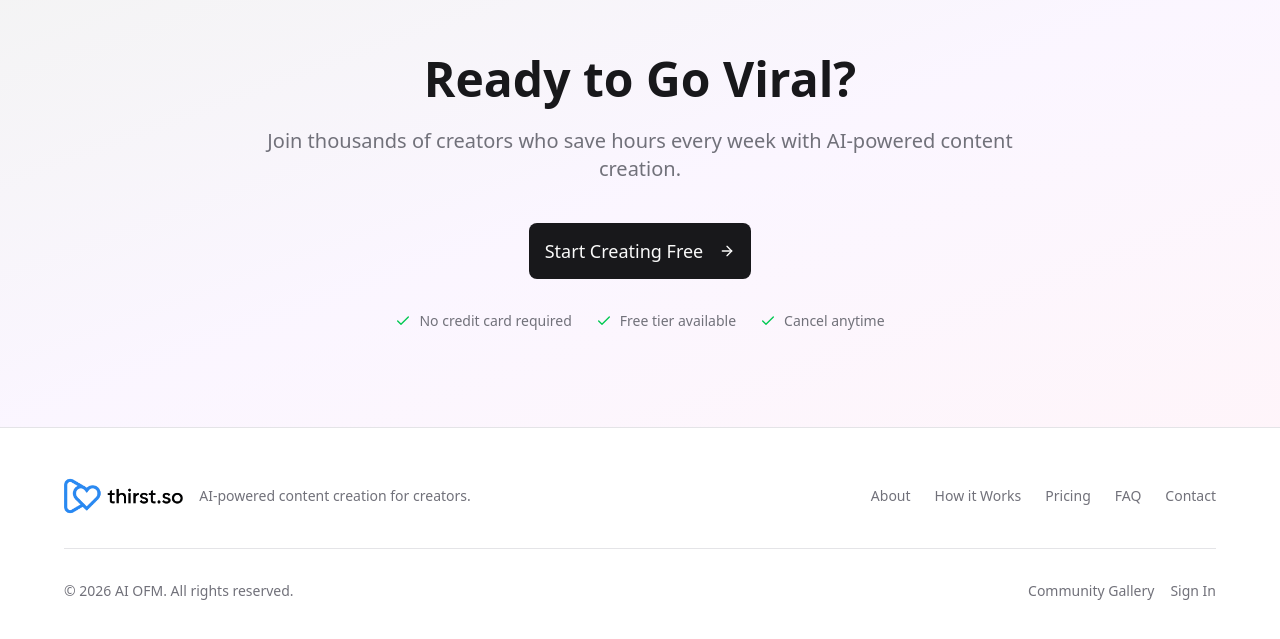
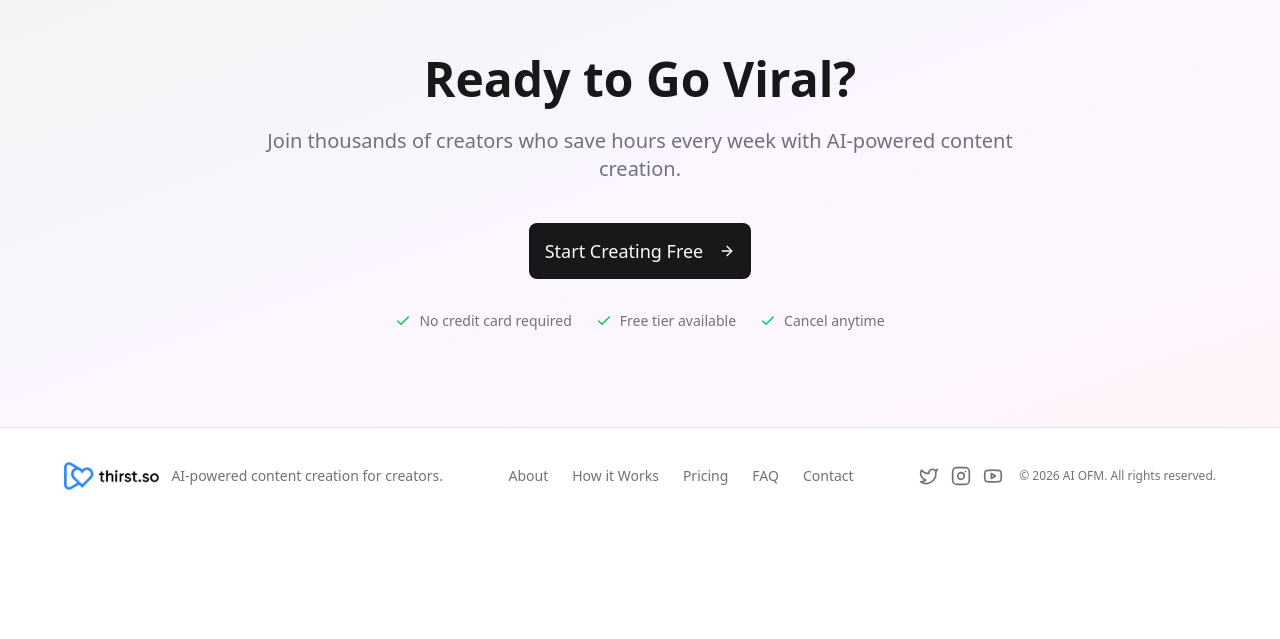
Before and after one commit to killadoggadude/whaley-so, a Next.js app: page / in a window 1280 px wide. Shown: the part 3968-4607 px from the top of the page. After the commit the page ends 4492 px from the top, so only its background shows below. Built offline with nearby package versions, Linux system fonts and the light colour scheme.

Commit message:
Create reusable Footer component and add to all pages
- Create src/components/layout/footer.tsx with two variants: public and dashboard
- Add Footer to dashboard layout (all dashboard pages)
- Replace inline footers on public pages with reusable component

```diff
--- a/src/app/about/page.tsx
+++ b/src/app/about/page.tsx
@@ -1,5 +1,6 @@
 import Link from "next/link";
 import { Button } from "@/components/ui/button";
+import { Footer } from "@/components/layout/footer";
 import { ArrowRight, Sparkles, Zap, Users, Globe } from "lucide-react";
 
 export const metadata = {
@@ -122,22 +123,7 @@ export default function AboutPage() {
         </div>
       </section>
 
-      {/* Footer */}
-      <footer className="border-t py-12 px-4">
-        <div className="max-w-6xl mx-auto flex flex-col md:flex-row items-center justify-between gap-4">
-          <div className="flex items-center gap-3">
-            <img src="/thirst-so-logo.png" alt="thirst.so" className="h-8 w-auto" />
-          </div>
-          <div className="flex items-center gap-6 text-sm text-muted-foreground">
-            <Link href="/pricing" className="hover:text-foreground">Pricing</Link>
-            <Link href="/faq" className="hover:text-foreground">FAQ</Link>
-            <Link href="/contact" className="hover:text-foreground">Contact</Link>
-          </div>
-          <div className="text-sm text-muted-foreground">
-            © 2026 AI OFM. All rights reserved.
-          </div>
-        </div>
-      </footer>
+      <Footer variant="public" />
     </div>
   );
 }
--- a/src/app/contact/page.tsx
+++ b/src/app/contact/page.tsx
@@ -3,6 +3,7 @@ import { Button } from "@/components/ui/button";
 import { Input } from "@/components/ui/input";
 import { Textarea } from "@/components/ui/textarea";
 import { Card, CardContent, CardHeader, CardTitle } from "@/components/ui/card";
+import { Footer } from "@/components/layout/footer";
 import { ArrowRight, Mail, MessageCircle, Twitter, Instagram, Youtube } from "lucide-react";
 
 export const metadata = {
@@ -182,23 +183,7 @@ export default function ContactPage() {
         </div>
       </section>
 
-      {/* Footer */}
-      <footer className="border-t py-12 px-4">
-        <div className="max-w-6xl mx-auto flex flex-col md:flex-row items-center justify-between gap-4">
-          <div className="flex items-center gap-3">
-            <img src="/thirst-so-logo.png" alt="thirst.so" className="h-8 w-auto" />
-          </div>
-          <div className="flex items-center gap-6 text-sm text-muted-foreground">
-            <Link href="/about" className="hover:text-foreground">About</Link>
-            <Link href="/how-it-works" className="hover:text-foreground">How it Works</Link>
-            <Link href="/pricing" className="hover:text-foreground">Pricing</Link>
-            <Link href="/faq" className="hover:text-foreground">FAQ</Link>
-          </div>
-          <div className="text-sm text-muted-foreground">
-            © 2026 AI OFM. All rights reserved.
-          </div>
-        </div>
-      </footer>
+      <Footer variant="public" />
     </div>
   );
 }
--- a/src/app/dashboard/layout.tsx
+++ b/src/app/dashboard/layout.tsx
@@ -6,6 +6,7 @@ import { usePathname } from "next/navigation";
 import { createClient } from "@/lib/supabase/client";
 import { Button } from "@/components/ui/button";
 import { UserMenu } from "@/components/layout/user-menu";
+import { Footer } from "@/components/layout/footer";
 import {
   LayoutDashboard,
   FolderOpen,
@@ -206,6 +207,9 @@ export default function DashboardLayout({
           {children}
         </div>
       </main>
+
+      {/* Footer */}
+      <Footer variant="dashboard" />
     </div>
   );
 }
--- a/src/app/faq/page.tsx
+++ b/src/app/faq/page.tsx
@@ -1,5 +1,6 @@
 import Link from "next/link";
 import { Button } from "@/components/ui/button";
+import { Footer } from "@/components/layout/footer";
 import { ArrowRight, ChevronDown } from "lucide-react";
 import { cn } from "@/lib/utils";
 
@@ -163,23 +164,7 @@ export default function FAQPage() {
         </div>
       </section>
 
-      {/* Footer */}
-      <footer className="border-t py-12 px-4">
-        <div className="max-w-6xl mx-auto flex flex-col md:flex-row items-center justify-between gap-4">
-          <div className="flex items-center gap-3">
-            <img src="/thirst-so-logo.png" alt="thirst.so" className="h-8 w-auto" />
-          </div>
-          <div className="flex items-center gap-6 text-sm text-muted-foreground">
-            <Link href="/about" className="hover:text-foreground">About</Link>
-            <Link href="/how-it-works" className="hover:text-foreground">How it Works</Link>
-            <Link href="/pricing" className="hover:text-foreground">Pricing</Link>
-            <Link href="/contact" className="hover:text-foreground">Contact</Link>
-          </div>
-          <div className="text-sm text-muted-foreground">
-            © 2026 AI OFM. All rights reserved.
-          </div>
-        </div>
-      </footer>
+      <Footer variant="public" />
     </div>
   );
 }
--- a/src/app/how-it-works/page.tsx
+++ b/src/app/how-it-works/page.tsx
@@ -1,5 +1,6 @@
 import Link from "next/link";
 import { Button } from "@/components/ui/button";
+import { Footer } from "@/components/layout/footer";
 import { ArrowRight, Upload, FileText, Sparkles, Play, Share } from "lucide-react";
 
 export const metadata = {
@@ -154,22 +155,7 @@ export default function HowItWorksPage() {
         </div>
       </section>
 
-      {/* Footer */}
-      <footer className="border-t py-12 px-4">
-        <div className="max-w-6xl mx-auto flex flex-col md:flex-row items-center justify-between gap-4">
-          <div className="flex items-center gap-3">
-            <img src="/thirst-so-logo.png" alt="thirst.so" className="h-8 w-auto" />
-          </div>
-          <div className="flex items-center gap-6 text-sm text-muted-foreground">
-            <Link href="/pricing" className="hover:text-foreground">Pricing</Link>
-            <Link href="/faq" className="hover:text-foreground">FAQ</Link>
-            <Link href="/contact" className="hover:text-foreground">Contact</Link>
-          </div>
-          <div className="text-sm text-muted-foreground">
-            © 2026 AI OFM. All rights reserved.
-          </div>
-        </div>
-      </footer>
+      <Footer variant="public" />
     </div>
   );
 }
--- a/src/app/page.tsx
+++ b/src/app/page.tsx
@@ -1,5 +1,6 @@
 import Link from "next/link";
 import { Button } from "@/components/ui/button";
+import { Footer } from "@/components/layout/footer";
 import {
   Video,
   Music,
@@ -332,48 +333,7 @@ export default function HomePage() {
         </div>
       </section>
 
-      <footer className="border-t border-border py-12 px-4">
-        <div className="max-w-6xl mx-auto">
-          <div className="flex flex-col md:flex-row items-center justify-between gap-6">
-            <div className="flex items-center gap-4">
-              <img src="/thirst-so-logo.png" alt="thirst.so" className="h-10 w-auto" />
-              <span className="text-sm text-muted-foreground">
-                AI-powered content creation for creators.
-              </span>
-            </div>
-
-            <div className="flex items-center gap-6 text-sm text-muted-foreground">
-              <Link href="/about" className="hover:text-foreground transition-colors">
-                About
-              </Link>
-              <Link href="/how-it-works" className="hover:text-foreground transition-colors">
-                How it Works
-              </Link>
-              <Link href="/pricing" className="hover:text-foreground transition-colors">
-                Pricing
-              </Link>
-              <Link href="/faq" className="hover:text-foreground transition-colors">
-                FAQ
-              </Link>
-              <Link href="/contact" className="hover:text-foreground transition-colors">
-                Contact
-              </Link>
-            </div>
-          </div>
-
-          <div className="mt-8 pt-8 border-t border-border flex flex-col md:flex-row items-center justify-between gap-4 text-sm text-muted-foreground">
-            <div>© {new Date().getFullYear()} AI OFM. All rights reserved.</div>
-            <div className="flex items-center gap-4">
-              <Link href="/gallery" className="hover:text-foreground transition-colors">
-                Community Gallery
-              </Link>
-              <Link href="/login" className="hover:text-foreground transition-colors">
-                Sign In
-              </Link>
-            </div>
-          </div>
-        </div>
-      </footer>
+      <Footer variant="public" />
     </div>
   );
 }
--- a/src/app/pricing/page.tsx
+++ b/src/app/pricing/page.tsx
@@ -1,5 +1,6 @@
 import Link from "next/link";
 import { Button } from "@/components/ui/button";
+import { Footer } from "@/components/layout/footer";
 import { Card, CardContent, CardDescription, CardFooter, CardHeader, CardTitle } from "@/components/ui/card";
 import { Check, ArrowRight } from "lucide-react";
 import { cn } from "@/lib/utils";
@@ -225,23 +226,7 @@ export default function PricingPage() {
         </div>
       </section>
 
-      {/* Footer */}
-      <footer className="border-t py-12 px-4">
-        <div className="max-w-6xl mx-auto flex flex-col md:flex-row items-center justify-between gap-4">
-          <div className="flex items-center gap-3">
-            <img src="/thirst-so-logo.png" alt="thirst.so" className="h-8 w-auto" />
-          </div>
-          <div className="flex items-center gap-6 text-sm text-muted-foreground">
-            <Link href="/about" className="hover:text-foreground">About</Link>
-            <Link href="/how-it-works" className="hover:text-foreground">How it Works</Link>
-            <Link href="/faq" className="hover:text-foreground">FAQ</Link>
-            <Link href="/contact" className="hover:text-foreground">Contact</Link>
-          </div>
-          <div className="text-sm text-muted-foreground">
-            © 2026 AI OFM. All rights reserved.
-          </div>
-        </div>
-      </footer>
+      <Footer variant="public" />
     </div>
   );
 }
--- /dev/null
+++ b/src/components/layout/footer.tsx
@@ -0,0 +1,73 @@
+import Link from "next/link";
+import { Twitter, Instagram, Youtube } from "lucide-react";
+
+interface FooterProps {
+  variant?: "public" | "dashboard";
+}
+
+export function Footer({ variant = "public" }: FooterProps) {
+  const isPublic = variant === "public";
+
+  return (
+    <footer className="border-t border-border py-8 px-4">
+      <div className="max-w-6xl mx-auto">
+        <div className="flex flex-col md:flex-row items-center justify-between gap-4">
+          <div className="flex items-center gap-3">
+            <img
+              src="/thirst-so-logo.png"
+              alt="thirst.so"
+              className={isPublic ? "h-8 w-auto" : "h-6 w-auto"}
+            />
+            {isPublic && (
+              <span className="text-sm text-muted-foreground">
+                AI-powered content creation for creators.
+              </span>
+            )}
+          </div>
+
+          {isPublic && (
+            <div className="flex items-center gap-6 text-sm text-muted-foreground">
+              <Link href="/about" className="hover:text-foreground transition-colors">
+                About
+              </Link>
+              <Link href="/how-it-works" className="hover:text-foreground transition-colors">
+                How it Works
+              </Link>
+              <Link href="/pricing" className="hover:text-foreground transition-colors">
+                Pricing
+              </Link>
+              <Link href="/faq" className="hover:text-foreground transition-colors">
+                FAQ
+              </Link>
+              <Link href="/contact" className="hover:text-foreground transition-colors">
+                Contact
+              </Link>
+            </div>
+          )}
+
+          <div className="flex items-center gap-4">
+            {isPublic && (
+              <div className="flex gap-3">
+                <a href="#" className="text-muted-foreground hover:text-foreground transition-colors">
+                  <Twitter className="h-5 w-5" />
+                  <span className="sr-only">Twitter</span>
+                </a>
+                <a href="#" className="text-muted-foreground hover:text-foreground transition-colors">
+                  <Instagram className="h-5 w-5" />
+                  <span className="sr-only">Instagram</span>
+                </a>
+                <a href="#" className="text-muted-foreground hover:text-foreground transition-colors">
+                  <Youtube className="h-5 w-5" />
+                  <span className="sr-only">YouTube</span>
+                </a>
+              </div>
+            )}
+            <span className="text-xs text-muted-foreground">
+              © {new Date().getFullYear()} AI OFM. All rights reserved.
+            </span>
+          </div>
+        </div>
+      </div>
+    </footer>
+  );
+}
```
Also changed, not shown: src/app/gallery/gallery-client.tsx (+2 -5 lines).
